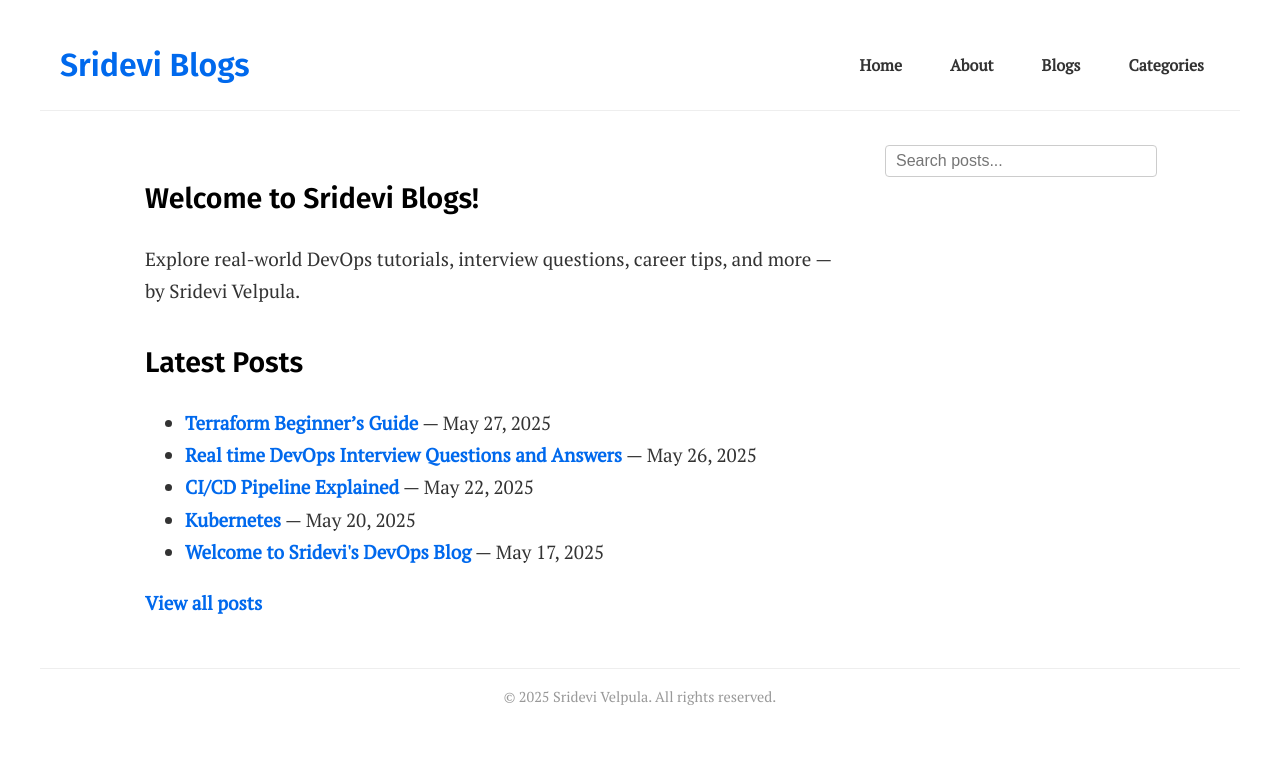
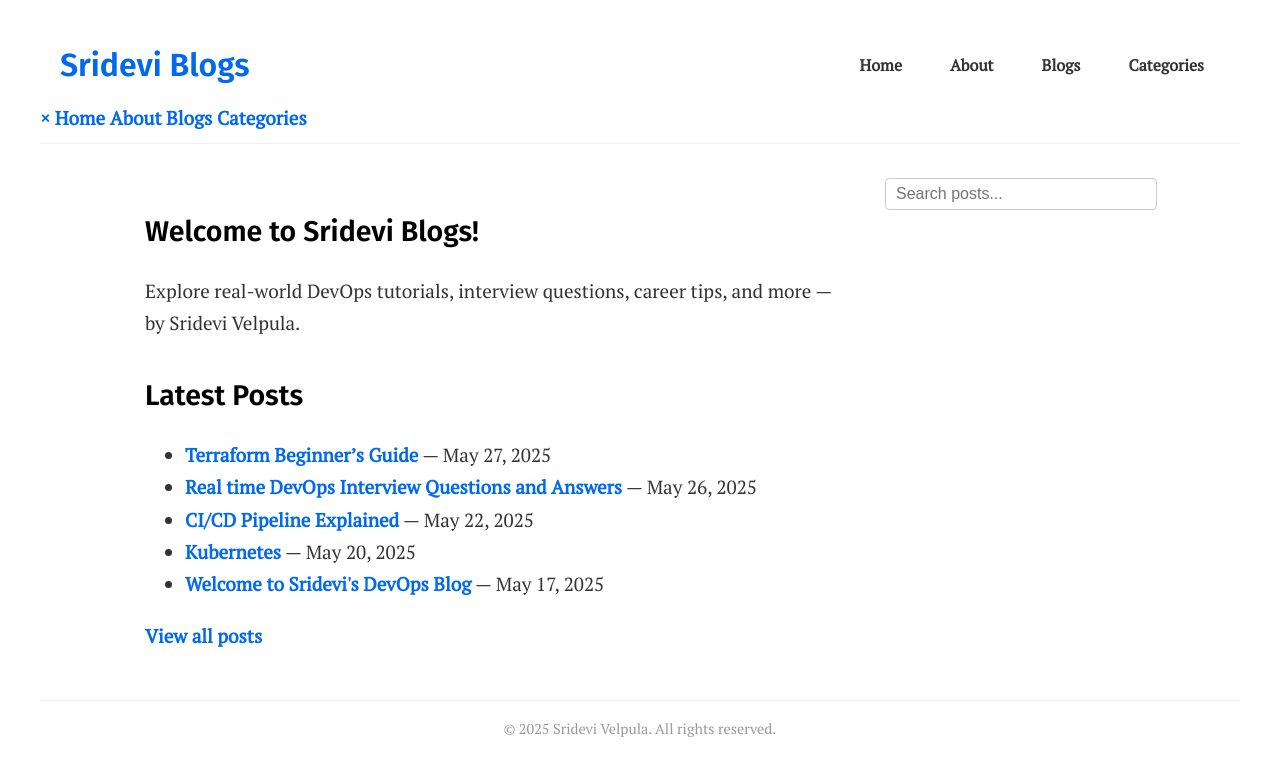
Before and after one commit to srideviblogs/srideviblogs.github.io, a Jekyll site: the page built from index.md, in a window 1280 px wide. Shown: the top 776 px of the page. Built offline with Jekyll 4.4.1, drawn with Linux system fonts in a browser that asks for light colours.

Commit message:
Update custom.css

```diff
--- a/assets/css/custom.css
+++ b/assets/css/custom.css
@@ -192,18 +192,15 @@ header.site-header {
   text-decoration: underline;
 }
 
+/* ... existing styles ... */
+
 /* Hide mobile search bar by default */
 .mobile-search-container {
   display: none;
 }
 
-/* Hide hamburger menu and sidenav panel on desktop */
-.hamburger,
-.sidenav {
-  display: none;
-}
+/* Responsive Mobile Fixes */
 
-/* Responsive Mobile Fixes */
 @media (max-width: 768px) {
   .site-header .container {
     flex-direction: column;
```
